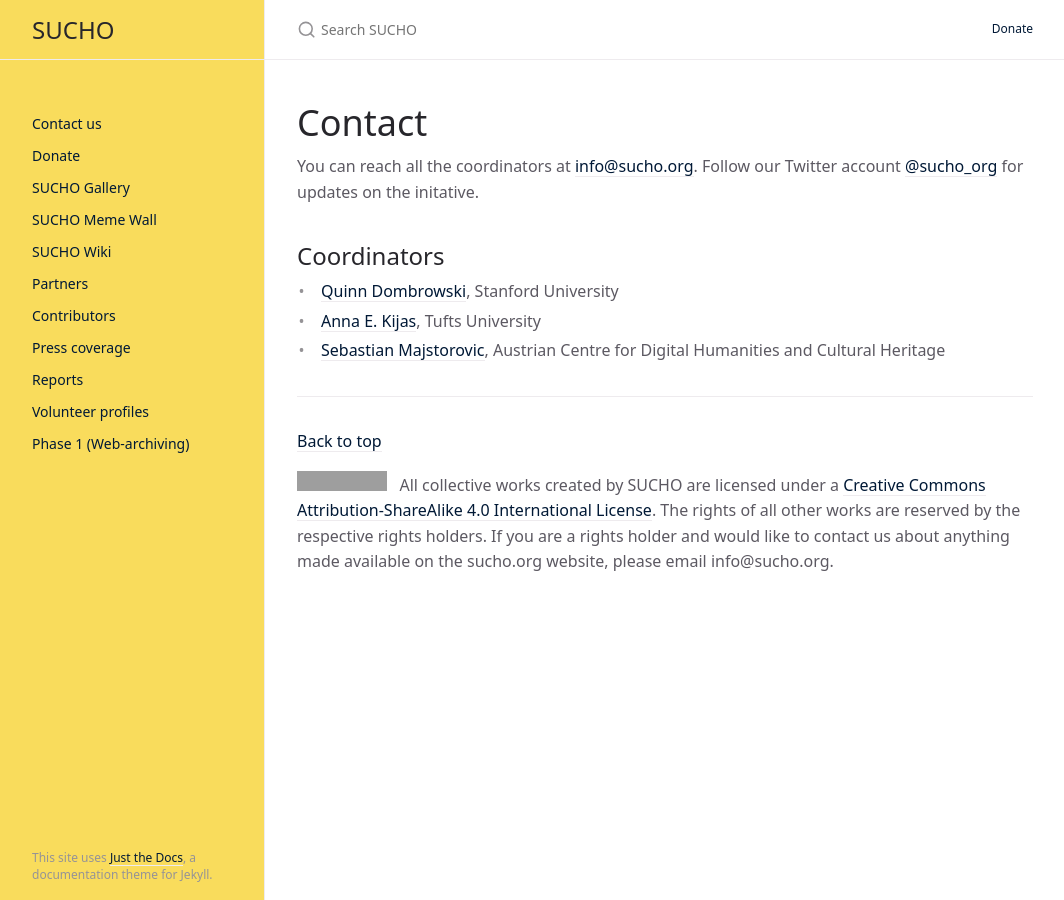
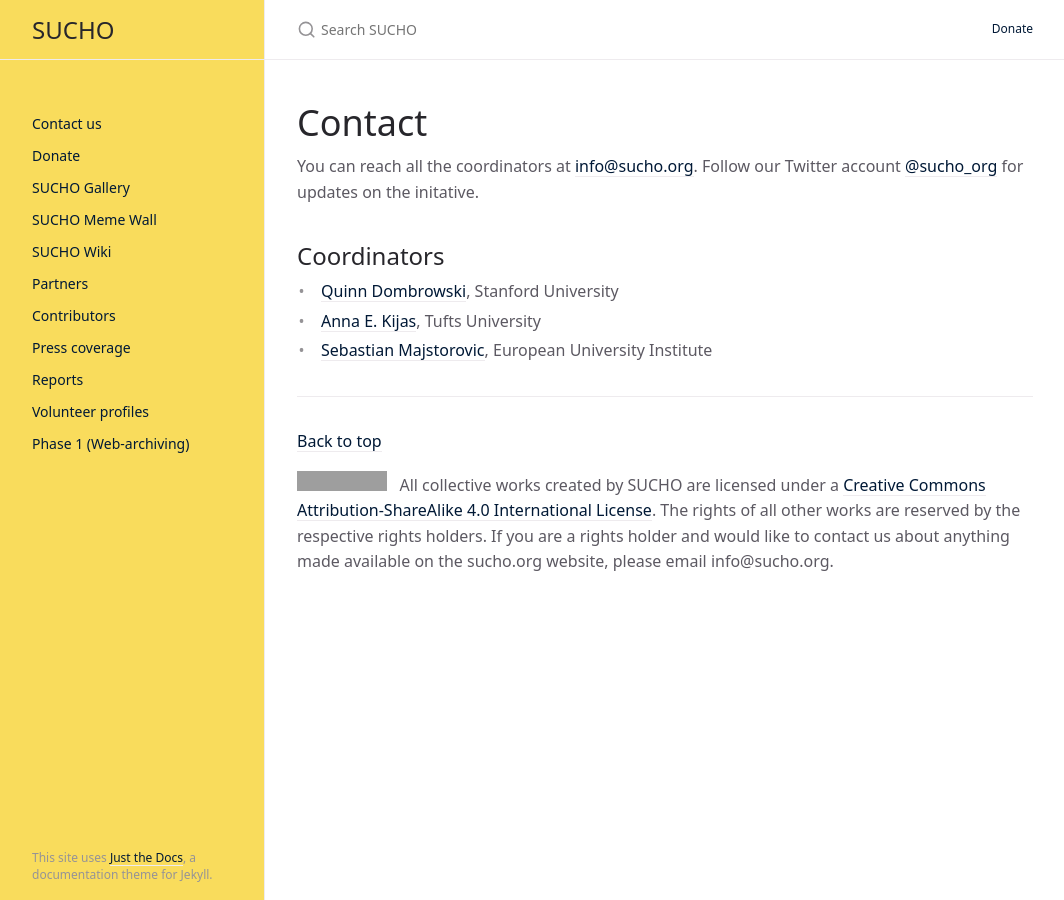
Before and after one commit to sucho-archiving/sucho-archiving.github.io, a Jekyll site: the page built from contact.md, in a window 1280 px wide. Shown: the whole page, without its empty margins (107-1171 px from the left). Built offline with Jekyll 4.4.1, drawn with Linux system fonts in a browser that asks for light colours; grey boxes are pictures that could not be loaded.

Commit message:
updated affiliation

```diff
--- a/contact.md
+++ b/contact.md
@@ -11,4 +11,4 @@
 ## Coordinators
 - [Quinn Dombrowski](https://twitter.com/quinnanya), Stanford University
 - [Anna E. Kijas](https://twitter.com/anna_kijas), Tufts University
-- [Sebastian Majstorovic](https://twitter.com/storytracer), Austrian Centre for Digital Humanities and Cultural Heritage
+- [Sebastian Majstorovic](https://twitter.com/storytracer), European University Institute
```
